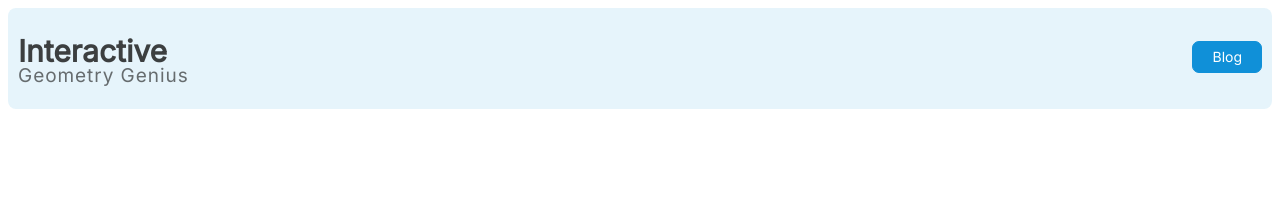
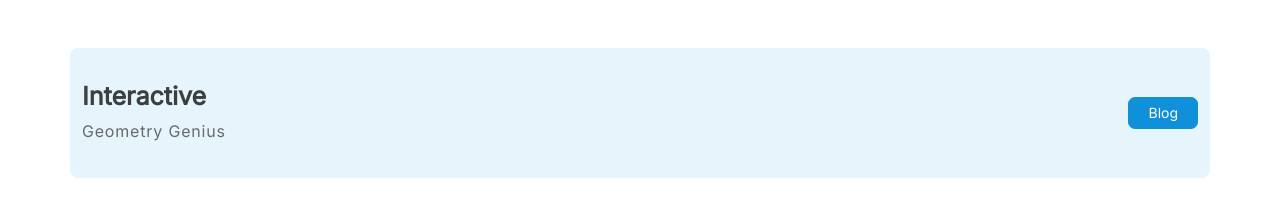
Before and after one commit to mohammadibrahiim1/geometry-genius, a plain HTML site: page geometry-genius/index.html in a window 1280 px wide. Drawn offline with nearby package versions, Linux system fonts and the light colour scheme.

Commit message:
header text

```diff
--- a/geometry-genius/index.css
+++ b/geometry-genius/index.css
@@ -2,23 +2,18 @@
   font-family: "Inter", sans-serif;
   font-style: normal;
   font-weight: 700;
-  font-size: 30px;
+  font-size: 25px;
   color: rgba(17, 17, 17, 0.8);
 }
 
 .header-container .header-text p {
   font-family: "Inter", sans-serif;
-  position: absolute;
-  top: 45px;
   font-style: normal;
   font-weight: 500;
-  font-size: 19px;
+  font-size: 16px;
   letter-spacing: 0.05em;
   color: rgba(17, 17, 17, 0.6);
 }
-/* .header-text {
-  padding-left: 20px;
-} */
 
 .blog-button {
   font-family: "Inter", sans-serif;
@@ -32,7 +27,6 @@
   background-color: #1090d8;
   border: 1px solid #1090d8;
   cursor: pointer;
-  margin-top: 12px;
 }
 .header-container {
   display: flex;
@@ -40,7 +34,9 @@
   align-items: center;
   background: rgba(16, 144, 216, 0.1);
   border-radius: 8px;
-  padding-left: 10px;
-  padding-right: 10px;
-  padding-bottom: 15px;
+  height: 130px;
 }
+
+.header-text{
+    height: 50%;
+}
--- a/geometry-genius/index.html
+++ b/geometry-genius/index.html
@@ -14,19 +14,27 @@
       href="https://fonts.googleapis.com/css2?family=Inter&display=swap"
       rel="stylesheet"
     />
+    <!-- bootstrap css link -->
+
+    <link
+      rel="stylesheet"
+      href="https://cdn.jsdelivr.net/npm/bootstrap@5.3.0-alpha3/dist/css/bootstrap.min.css"
+    />
   </head>
   <body>
     <section>
-      <div class="header-container">
+      <div class="container header-container mt-5">
         <div class="header-text">
           <h2>Interactive</h2>
           <p>Geometry Genius</p>
         </div>
         <div>
-            <button class="blog-button">Blog</button>
+          <button class="blog-button">Blog</button>
         </div>
       </div>
     </section>
     <script src="index.js"></script>
+    <!-- bootstrap js link -->
+    <script src="https://cdn.jsdelivr.net/npm/bootstrap@5.3.0-alpha3/dist/js/bootstrap.bundle.min.js"></script>
   </body>
 </html>
```
